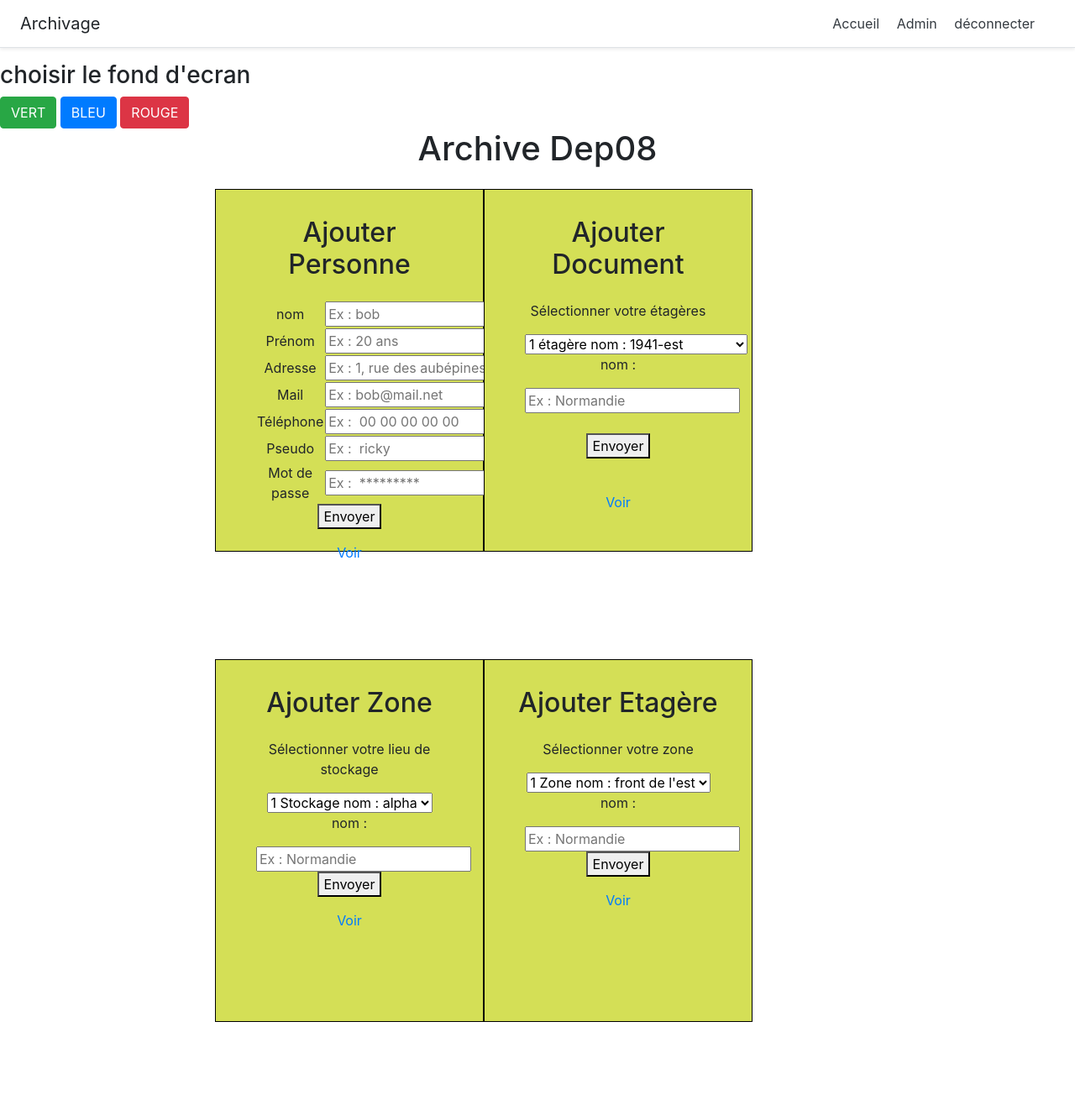
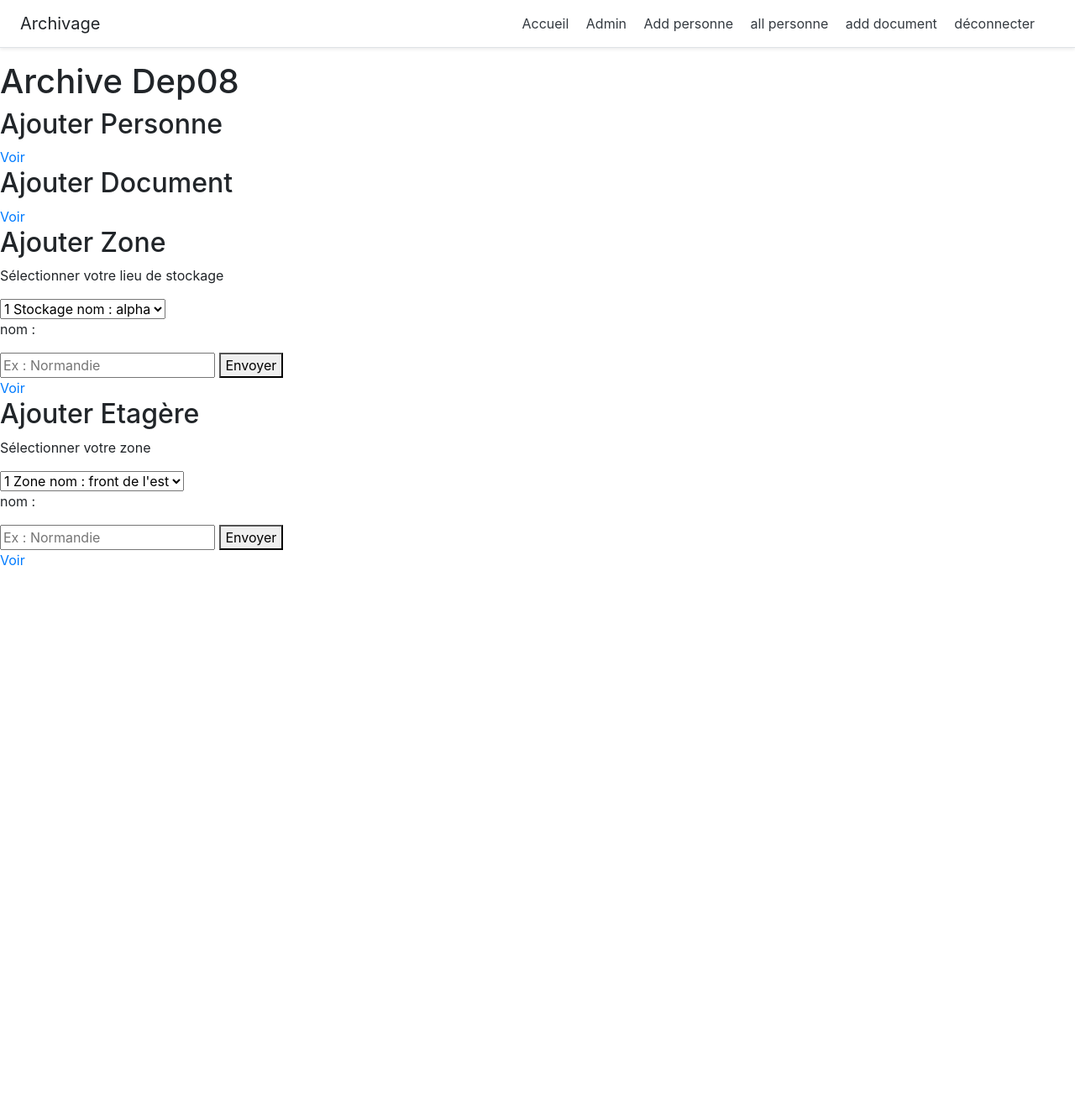
Before and after one commit to Alexsansdraps/archive, a PHP site: page /accueil.php in a window 1280 px wide. Shown: the whole page at 84% size. After the commit the page ends 673 px from the top, so only its background shows below. Run offline with PHP 8.4, Linux system fonts and the light colour scheme; data comes from the database, SQL or seed files in the repository.

Commit message:
update correction

```diff
--- a/accueil.php
+++ b/accueil.php
@@ -9,13 +9,13 @@
 //    $bgcolor="FFFBFB";
 //  echo "<body bgcolor='$bgcolor'>";
 
-if(!isset($_COOKIE['bg'])) {
-    echo "
-    <h3>choisir le fond d'ecran</h3>
-    <a  href='function/cookie.php?color=bg-success' class='btn btn-success'>VERT</a>
-    <a  href='function/cookie.php?color=bg-primary' class='btn btn-primary'>BLEU</a>
-    <a  href='function/cookie.php?color=bg-danger' class='btn btn-danger'>ROUGE</a>";
-};
+// if(!isset($_COOKIE['bg'])) {
+//     echo "
+//     <h3>choisir le fond d'ecran</h3>
+//     <a  href='function/cookie.php?color=bg-success' class='btn btn-success'>VERT</a>
+//     <a  href='function/cookie.php?color=bg-primary' class='btn btn-primary'>BLEU</a>
+//     <a  href='function/cookie.php?color=bg-danger' class='btn btn-danger'>ROUGE</a>";
+// };
 ?>
 
     <?php
@@ -35,45 +35,12 @@ if(!isset($_COOKIE['bg'])) {
 
  ?>
     <h1>Archive Dep08</h1>
-
+    <?php // require(__DIR__ . '/views/include/flash'); ?>
     <div class="p1">
         <div class="sp1">
-            <!-- ajouter personne-->
             <h2>Ajouter Personne</h2>
 
-            <form method="post" action="function/add-person.php">
-                <table class="t1">
-                    <tr>
-                        <td>nom</td>
-                        <td><input type="text" name="nomPersonne" placeholder="Ex : bob"></td>
-                    </tr>
-                    <tr>
-                        <td>Prénom</td>
-                        <td><input type="text" name="prenomPersonne" placeholder="Ex : 20 ans"></td>
-                    </tr>
-                    <tr>
-                        <td>Adresse</td>
-                        <td><input type="text" name="adresse" placeholder="Ex : 1, rue des aubépines"></td>
-                    </tr>
-                    <tr>
-                        <td>Mail</td>
-                        <td><input type="text" name="mail" placeholder="Ex : bob@mail.net"></td>
-                    </tr>
-                    <tr>
-                        <td>Téléphone</td>
-                        <td><input type="text" name="telephone" placeholder="Ex :  00 00 00 00 00"></td>
-                    </tr>
-                    <tr>
-                        <td>Pseudo</td>
-                        <td><input type="text" name="pseudo" placeholder="Ex :  ricky"></td>
-                    </tr>
-                    <tr>
-                        <td>Mot de passe</td>
-                        <td><input type="password" name="mdp" placeholder="Ex :  *********"></td>
-                    </tr>
-                </table>
-                <button type="submit">Envoyer</button>
-            </form>
+
 
             <a href="personne.php">Voir</a>
         </div>
@@ -82,32 +49,7 @@ if(!isset($_COOKIE['bg'])) {
             <!-- ajouter document-->
             <h2>Ajouter Document</h2>
 
-            <form method="post" action="function/add-doc.php">
-                <p>Sélectionner votre étagères</p>
-                <?php
-                            $sql = "SELECT id_etagere, nomEtagere FROM etagere";
-                            $statement = $bdd->prepare($sql);
-                            $statement->execute();
-                            // var_dump($statement);
-                        ?>
 
-                <select name="doc" id="doc_select">
-                    <?php foreach ($statement as $row) { ?>
-                    <option value=" <?php echo $row['id_etagere']; ?> ">
-                        <?php echo $row['id_etagere']; ?>
-                        étagère nom :
-                        <?php echo $row['nomEtagere']; ?>
-                    </option>
-                    <?php } ?>
-                </select>
-
-                <p>nom :</p>
-
-                <input type="text" name="nomDocument" placeholder="Ex : Normandie">
-                <br><br>
-
-                <button type="submit">Envoyer</button><br><br>
-            </form>
             <a href="document.php">Voir</a>
         </div>
     </div>
--- a/css/style.css
+++ /dev/null
@@ -1,138 +0,0 @@
-/*CSS GENERAL POUR TOUTE LES PAGES*/
-body
-{
-    margin: 0;
-    background-color: #FFFBFB;
-    font-family: Arial, Helvetica, sans-serif;
-    width: 100%;
-}
-
-.index
-{
-    background-color: #B9DCFF;
-    overflow: hidden;
-    margin-top: 0;
-    height: 3em;
-}
-
-.index li
-{
-    list-style-type: none;
-    float: left;
-    padding: 1em 1em;
-}
-
-h1
-{
-    text-align: center;
-}
-
-.index a
-{
-    text-decoration: none;
-    text-align: center ;
-
-}
-
-/*CSS DE LA PAGE CONNEXION*/
-
-.conn
-{
-    margin-top: 30vh;
-    margin-left: auto;
-    margin-right: auto;
-    background-color: #B9DCFF;
-    width: 20em;
-    height: 20em;
-    padding: 1em;
-}
-
-.conn h1{
-    text-align: center;
-}
-
-.conn input
-{
-    width: 15em;
-    display: block;
-    margin-left: auto;
-    margin-right: auto;
-    margin-bottom: 2em;
-    border: 1px solid black;
-    height: 2em;
-    text-align: center;
-}
-
-.conn button
-{
-    display: block;
-    margin-left: auto;
-    margin-right: auto;
-
-}
-
-/*CSS DE LA PAGE D'ACCUEIL*/
-
-.p1{
-
-    height: 35em!important;
-    margin: 0 auto!important;
-    padding: 1em!important;
-    width: 50em!important;
-}
-
-.p1 .sp1{
-    margin: 0 auto;
-    float: left;
-    height: 27em;
-    width: 20em;
-    padding: 2em;
-    border: 1px black solid;
-    text-align: center;
-    background-color: #D4DF56;
-}
-.sp1 form{
-    padding: 1em;
-}
-
-/*CSS DES PAGES VOIR*/
-
-.t2{
-    margin: 5em auto;
-    text-align: center;
-    border: 1px black solid;
-    border-collapse: collapse;
-    width: 90%;
-}
-.t2 td th{
-    padding: 2em 4em;
-    border: 1px solid #dddddd;
-    width: 10em;
-
-}
-
-.t2 tr{
-    height: 3em;
-    border: solid 1pt black;
-}
-
-
-/*CSS DE LA PAGE ADMIN*/
-.p2{
-    margin: 3em auto;
-    text-align: center;
-
-}
-
-.p3{
-    text-align: center;
-}
-
-.p3 form{
-    margin-bottom: 1em;
-    margin-top: 1em;
-
-}
-.p3 form input{
-    width: 15em;
-}
--- a/function/add-doc.php
+++ b/function/add-doc.php
@@ -1,14 +1,13 @@
 <?php
 include 'connexion.php';
 
-$nomDocument=$_POST['nomDocument'];
-$doc=$_POST['doc'];
+$nomDocument = $_POST['nomDocument'];
+$doc = $_POST['doc'];
 
 $req = $bdd->prepare('INSERT INTO document (nomDocument, id_etagere) VALUES (:nomDocument, :id_etagere)');
 $req->execute(array(
     'nomDocument' => $nomDocument,
     'id_etagere' => $doc,
   ));
-
   header("location:../accueil.php");
 ?>
--- a/function/add-etagere.php
+++ b/function/add-etagere.php
@@ -5,10 +5,10 @@ $nomEtagere=$_POST['nomEtagere'];
 $etagere=$_POST['etagere'];
 
 $req = $bdd->prepare('INSERT INTO etagere (nomEtagere, id_zone) VALUES (:nomEtagere, :id_zone)');
-$req->execute(array(
+$req->execute([
     'nomEtagere' => $nomEtagere,
     'id_zone' => $etagere,
-  ));
+  ]);
 
   header("location:../accueil.php");
 ?>
--- a/function/connexion.php
+++ b/function/connexion.php
@@ -1,13 +1,5 @@
 <?php
-    try
-    {
-        $bdd = new PDO('mysql:host=localhost; dbname=archive2' , 'root', '');
 
-        // $bdd->setAttribute(PDO::ATTR_ERRMODE, PDO::ERRMODE_EXCEPTION);
-        // $bdd->setAttribute(PDO::ATTR_DEFAULT_FETCH_MODE, PDO::FETCH_OBJ);
-    }
-    catch(Exception $e)
-    {
-        die('Erreur : '.$e->getMessage());
-    }
-?>
+$bdd = new PDO('mysql:host=localhost; dbname=archive2' , 'root', '');
+$bdd->setAttribute(PDO::ATTR_ERRMODE, PDO::ERRMODE_EXCEPTION);
+$bdd->setAttribute(PDO::ATTR_DEFAULT_FETCH_MODE, PDO::FETCH_ASSOC);
--- a/header.php
+++ b/header.php
@@ -20,6 +20,9 @@
   <nav class="my-2 my-md-0 mr-md-3">
     <a class="p-2 text-dark" href="accueil.php">Accueil</a>
     <a class="p-2 text-dark" href="admin.php">Admin</a>
+    <a class="p-2 text-dark" href="addpersonne.php">Add personne</a>
+    <a class="p-2 text-dark" href="allpersonne.php">all personne</a>
+    <a class="p-2 text-dark" href="adddocument.php">add document</a>
     <a class="p-2 text-dark" href="function/logout.php">déconnecter
     <?php if (isset($_SESSION['id_personne']) AND isset($_SESSION['pseudo']))
                             {
--- a/personne.php
+++ b/personne.php
@@ -1,7 +1,7 @@
 
 <?php require_once './header.php'; ?>
 
-        <h1>Liste des personnes</h1>
+
 
         <table class="t2">
                     <tr>
```
Also changed, not shown: adddocument.php (added, +80 -0 lines), addpersonne.php (added, +126 -0 lines), allpersonne.php (added, +37 -0 lines), etagere.php (+0 -19 lines), function/add-affectation.php (+4 -4 lines), function/add-person.php (deleted, +0 -25 lines), function/functions.php (added, +8 -0 lines), views/include/flash.php (added, +10 -0 lines).
